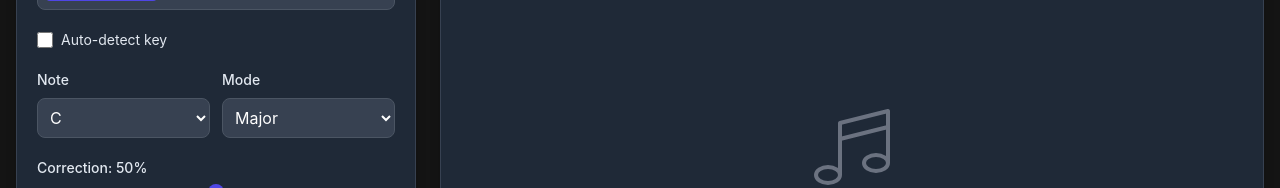
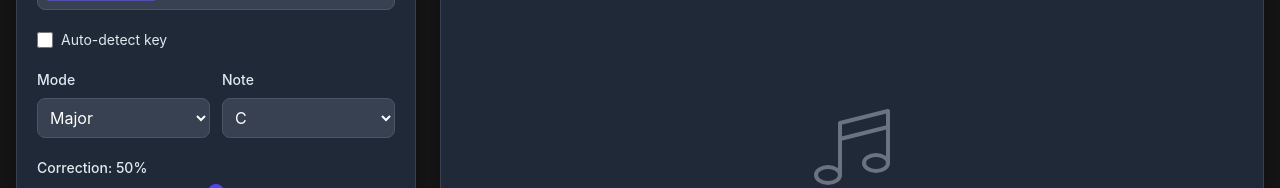
Before and after one commit to singlabharat/autochuner, a React (Vite) app in the folder frontend/: page / in a window 1280 px wide. Shown: the part 217-405 px from the top of the page. Built offline with nearby package versions, Linux system fonts and the light colour scheme; the HTML template or start-up script is replaced by a standard one.

Commit message:
add chromatic mode

```diff
--- a/frontend/src/App.jsx
+++ b/frontend/src/App.jsx
@@ -3,13 +3,13 @@ import Waveform from './components/Waveform';
 import PitchGraph from './components/PitchGraph';
 
 const NOTES = ['C', 'C#', 'D', 'D#', 'E', 'F', 'F#', 'G', 'G#', 'A', 'A#', 'B'];
-const MODES = ['maj', 'min'];
+const MODES = ['Major', 'Minor', 'Chromatic'];
 
 export default function App() {
   const [file, setFile] = useState(null);
   const [inputUrl, setInputUrl] = useState(null);
   const [note, setNote] = useState('C');
-  const [mode, setMode] = useState('maj');
+  const [mode, setMode] = useState('Major');
   const [autoKey, setAutoKey] = useState(false);
   const [correction, setCorrection] = useState(0.5);
   const [tunedAudio, setTunedAudio] = useState(null);
@@ -26,7 +26,7 @@ export default function App() {
     setIsProcessing(true);
     const form = new FormData();
     form.append('audio_file', file);
-    form.append('key', autoKey ? 'None' : `${note}:${mode}`);
+    form.append('key', autoKey ? 'None' : mode === 'Chromatic' ? 'chromatic' : `${note}:${mode}`);
     form.append('auto_key', autoKey ? '1' : '0');
     form.append('correction', String(correction));
 
@@ -192,20 +192,6 @@ export default function App() {
               {!autoKey && (
                 <div className='grid grid-cols-2 gap-3'>
                   <div>
-                    <label className='block text-sm font-medium mb-2'>Note</label>
-                    <select
-                      value={note}
-                      onChange={(e) => setNote(e.target.value)}
-                      className='input w-full'
-                    >
-                      {NOTES.map((n) => (
-                        <option key={n} value={n}>
-                          {n}
-                        </option>
-                      ))}
-                    </select>
-                  </div>
-                  <div>
                     <label className='block text-sm font-medium mb-2'>Mode</label>
                     <select
                       value={mode}
@@ -214,11 +200,27 @@ export default function App() {
                     >
                       {MODES.map((m) => (
                         <option key={m} value={m}>
-                          {m === 'maj' ? 'Major' : 'Minor'}
+                          {m}
                         </option>
                       ))}
                     </select>
                   </div>
+                  {mode !== 'Chromatic' && (
+                    <div>
+                      <label className='block text-sm font-medium mb-2'>Note</label>
+                      <select
+                        value={note}
+                        onChange={(e) => setNote(e.target.value)}
+                        className='input w-full'
+                      >
+                        {NOTES.map((n) => (
+                          <option key={n} value={n}>
+                            {n}
+                          </option>
+                        ))}
+                      </select>
+                    </div>
+                  )}
                 </div>
               )}
 
```
Also changed, not shown: 1 other file (tests, documents, lock files or other folders).
